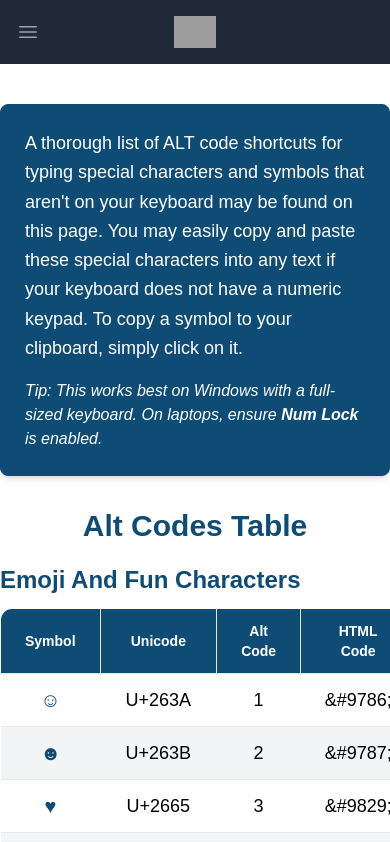
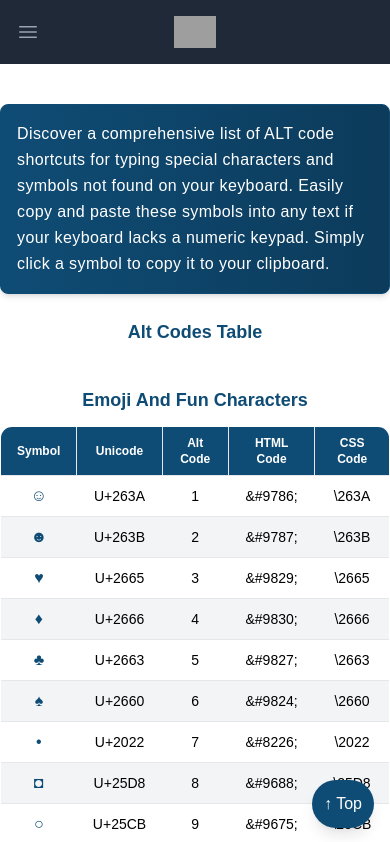
Before and after one commit to kanak1803/altcode2, a Next.js app: page / in a window 390 px wide. Shown: the top 842 px of the page. Built offline with nearby package versions, Linux system fonts and the light colour scheme; grey boxes are pictures that could not be loaded.

Commit message:
mobile responsive
made it mobile responsive in home and footer page

```diff
--- a/src/app/components/Footer.jsx
+++ b/src/app/components/Footer.jsx
@@ -5,16 +5,16 @@ export default function Footer() {
         {/* About Us */}
         <div>
           <h3 className="text-xl font-bold text-white mb-4">About Us</h3>
-            <p className="text-sm">
-              Your ultimate source for Alt Codes, special characters, and
-              symbols. Create, explore, and elevate your content with our tools.
+          <p className="text-sm sm:text-base">
+            Your ultimate source for Alt Codes, special characters, and symbols.
+            Create, explore, and elevate your content with our tools.
           </p>
         </div>
 
         {/* Quick Links */}
         <div>
           <h3 className="text-xl font-bold text-white mb-4">Quick Links</h3>
-            <ul>
+          <ul className="space-y-2 sm:space-y-3">
             <li>
               <a
                 href="/alt-codes"
@@ -53,7 +53,7 @@ export default function Footer() {
         {/* Contact Info */}
         <div>
           <h3 className="text-xl font-bold text-white mb-4">Contact Info</h3>
-            <ul>
+          <ul className="space-y-2 sm:space-y-3">
             <li>Email: support@altcodes.com</li>
             <li>Phone: +123 456 7890</li>
             <li>Location: 123 Alt Code St, Symbol City</li>
--- a/src/app/components/HomePage.jsx
+++ b/src/app/components/HomePage.jsx
@@ -13,16 +13,24 @@ const HomePage = () => {
         className="border-b even:bg-gray-100 odd:bg-white hover:bg-teal-100 transition-colors duration-200"
       >
         <td
-          className="px-6 py-3 text-center cursor-pointer text-teal hover:scale-150 text-xl"
+          className="px-4 sm:px-6 py-2 sm:py-3 text-center cursor-pointer text-teal hover:scale-150 text-base sm:text-lg md:text-xl"
           onClick={() => handleCopySymbol(item.symbol)}
           title="Click to copy"
         >
           {item.symbol}
         </td>
-        <td className="px-6 py-3 text-center text-lg">{item.unicode}</td>
-        <td className="px-6 py-3 text-center text-lg">{item.alt_code}</td>
-        <td className="px-6 py-3 text-center text-lg">{item.html_code}</td>
-        <td className="px-6 py-3 text-center text-lg">{item.css_code}</td>
+        <td className="px-4 sm:px-6 py-2 sm:py-3 text-center text-sm sm:text-base md:text-lg">
+          {item.unicode}
+        </td>
+        <td className="px-4 sm:px-6 py-2 sm:py-3 text-center text-sm sm:text-base md:text-lg">
+          {item.alt_code}
+        </td>
+        <td className="px-4 sm:px-6 py-2 sm:py-3 text-center text-sm sm:text-base md:text-lg">
+          {item.html_code}
+        </td>
+        <td className="px-4 sm:px-6 py-2 sm:py-3 text-center text-sm sm:text-base md:text-lg">
+          {item.css_code}
+        </td>
       </tr>
     ));
   };
@@ -40,22 +48,16 @@ const HomePage = () => {
   };
 
   return (
-    <div className="container mx-auto mt-10 lg:px-1 sm:px-3 flex flex-col md:flex-row md:space-x-6">
+    <div className="container mx-auto mt-10 flex flex-col md:flex-row md:space-x-6">
       {/* Main Content */}
       <div className="flex-1 w-full mb-6 md:mb-0">
         {/* Information Section */}
-        <section className="mb-8 bg-teal p-6 rounded-lg shadow-md border border-teal">
-          <p className="text-lg text-white leading-relaxed">
-            A thorough list of ALT code shortcuts for typing special characters
-            and symbols that aren't on your keyboard may be found on this page.
-            You may easily copy and paste these special characters into any text
-            if your keyboard does not have a numeric keypad. To copy a symbol to
-            your clipboard, simply click on it.
-          </p>
-          <p className="mt-4 text-white italic">
-            Tip: This works best on Windows with a full-sized keyboard. On
-            laptops, ensure
-            <strong className="text-"> Num Lock</strong> is enabled.
+        <section className="mb-6 sm:mb-8 bg-gradient-to-r from-teal-500 to-teal-700 p-4 sm:p-6 rounded-lg shadow-md border border-teal">
+          <p className="text-base sm:text-lg md:text-xl text-white leading-relaxed tracking-wide">
+            Discover a comprehensive list of ALT code shortcuts for typing
+            special characters and symbols not found on your keyboard. Easily
+            copy and paste these symbols into any text if your keyboard lacks a
+            numeric keypad. Simply click a symbol to copy it to your clipboard.
           </p>
         </section>
 
@@ -63,8 +65,10 @@ const HomePage = () => {
         {isModalOpen && (
           <div className="fixed inset-0 bg-black bg-opacity-50 flex justify-center items-center z-50">
             <div className="bg-white text-teal rounded-lg shadow-lg p-6 max-w-sm w-full transition-all transform scale-100 hover:scale-105">
-              <h2 className="text-xl font-semibold mb-4">Symbol Copied!</h2>
-              <p className="mb-4 text-lg">
+              <h2 className="text-base sm:text-lg md:text-xl font-semibold mb-4">
+                Symbol Copied!
+              </h2>
+              <p className="mb-4 text-sm sm:text-base md:text-lg">
                 You have copied the symbol: <strong>{copiedSymbol}</strong>
               </p>
               <button
@@ -77,32 +81,32 @@ const HomePage = () => {
           </div>
         )}
 
-        <h1 className="text-3xl font-bold text-center mb-5 text-teal">
+        <h1 className="text-lg sm:text-2xl md:text-3xl font-bold text-center mb-10 text-teal">
           Alt Codes Table
         </h1>
 
         {Object.keys(data).map((category) => (
           <div key={category} className="mb-10" id={category}>
-            <h2 className="text-2xl font-semibold mb-3 capitalize text-teal">
+            <h2 className="text-lg text-center sm:text-xl md:text-2xl font-semibold mb-3 capitalize text-teal">
               {category.replace(/([A-Z])/g, " $1")}
             </h2>
             <div className="overflow-x-auto">
               <table className="table-auto min-w-full border-collapse border border-teal-200 rounded-xl shadow-lg overflow-hidden">
                 <thead className="bg-teal text-white sticky top-0 z-10">
                   <tr>
-                    <th className="px-6 py-3 border text-sm md:text-lg">
+                    <th className="px-4 sm:px-6 py-2 sm:py-3 border text-xs sm:text-sm md:text-lg">
                       Symbol
                     </th>
-                    <th className="px-6 py-3 border text-sm md:text-lg">
+                    <th className="px-4 sm:px-6 py-2 sm:py-3 border text-xs sm:text-sm md:text-lg">
                       Unicode
                     </th>
-                    <th className="px-6 py-3 border text-sm md:text-lg">
+                    <th className="px-4 sm:px-6 py-2 sm:py-3 border text-xs sm:text-sm md:text-lg">
                       Alt Code
                     </th>
-                    <th className="px-6 py-3 border text-sm md:text-lg">
+                    <th className="px-4 sm:px-6 py-2 sm:py-3 border text-xs sm:text-sm md:text-lg">
                       HTML Code
                     </th>
-                    <th className="px-6 py-3 border text-sm md:text-lg">
+                    <th className="px-4 sm:px-6 py-2 sm:py-3 border text-xs sm:text-sm md:text-lg">
                       CSS Code
                     </th>
                   </tr>
@@ -112,60 +116,33 @@ const HomePage = () => {
             </div>
           </div>
         ))}
-        {/* Information Section */}
-        <section className="mb-8 bg-teal p-6 rounded-lg shadow-md border border-teal">
-          <h2 className="text-2xl font-extrabold text-white mb-4">
-            What are ALT Codes?
-          </h2>
-          <p className="text-lg text-white leading-relaxed">
-            ALT codes are a simple method to enter characters and symbols that
-            aren't directly available on a standard keyboard. By holding down
-            the <strong className="text-yellow-300">Alt</strong> key and typing
-            a numeric code on the numeric keypad, you can type special
-            characters like accents, mathematical symbols, or unique symbols.
-          </p>
-          <div className="mt-6 bg-white p-4 rounded-lg shadow-sm border-l-4 border-black">
-            <h3 className="text-lg font-semibold text-teal-600 mb-2">
-              How to Use ALT Codes:
-            </h3>
-            <ul className="list-disc list-inside text-teal-800">
-              <li>
-                Hold down the <strong className="text-teal-700">Alt</strong>{" "}
-                key.
-              </li>
-              <li>
-                Type the numeric code for your desired character using the
-                numeric keypad.
-              </li>
-              <li>
-                Release the <strong className="text-teal-700">Alt</strong> key,
-                and the symbol will appear!
-              </li>
-            </ul>
-          </div>
-          <p className="mt-4 text-white italic">
-            Tip: This works best on Windows with a full-sized keyboard. On
-            laptops, ensure
-            <strong className="text-"> Num Lock</strong> is enabled.
-          </p>
-        </section>
       </div>
 
       {/* Sidebar */}
-      <div className="w-full md:w-64 bg-gradient-to-br from-teal via-teal to-blue-800 h-auto p-5 space-y-6 rounded-xl text-white shadow-lg md:sticky md:top-0">
-        <h2 className="text-2xl font-semibold border-b pb-3">Categories</h2>
-        <div className="space-y-3">
+      <div className="sidebar w-full md:w-64 bg-gradient-to-br from-teal via-teal to-blue-800 h-auto p-4 sm:p-5 space-y-6 rounded-xl text-white shadow-lg md:sticky md:top-0">
+        <h2 className="text-lg sm:text-xl md:text-2xl font-semibold border-b pb-2 sm:pb-3">
+          Categories
+        </h2>
+        <div className="space-y-2 sm:space-y-3">
           {Object.keys(data).map((category) => (
             <a
               key={category}
               href={`#${category}`}
-              className="block text-lg bg-teal-600 hover:bg-teal-500 py-2 px-4 rounded-lg shadow-sm transition-all"
+              className="block text-sm sm:text-base bg-teal-600 hover:bg-teal-500 py-2 px-3 sm:py-2 sm:px-4 rounded-lg shadow-sm transition-all"
             >
               {category.replace(/([A-Z])/g, " $1")}
             </a>
           ))}
         </div>
       </div>
+
+      {/* Back to Top Button */}
+      <button
+        className="fixed bottom-4 right-4 bg-teal-500 text-white p-3 rounded-full shadow-lg hover:bg-teal-400"
+        onClick={() => window.scrollTo({ top: 0, behavior: "smooth" })}
+      >
+        ↑ Top
+      </button>
     </div>
   );
 };
```
Lines whose indentation alone changed are shown as unchanged.
